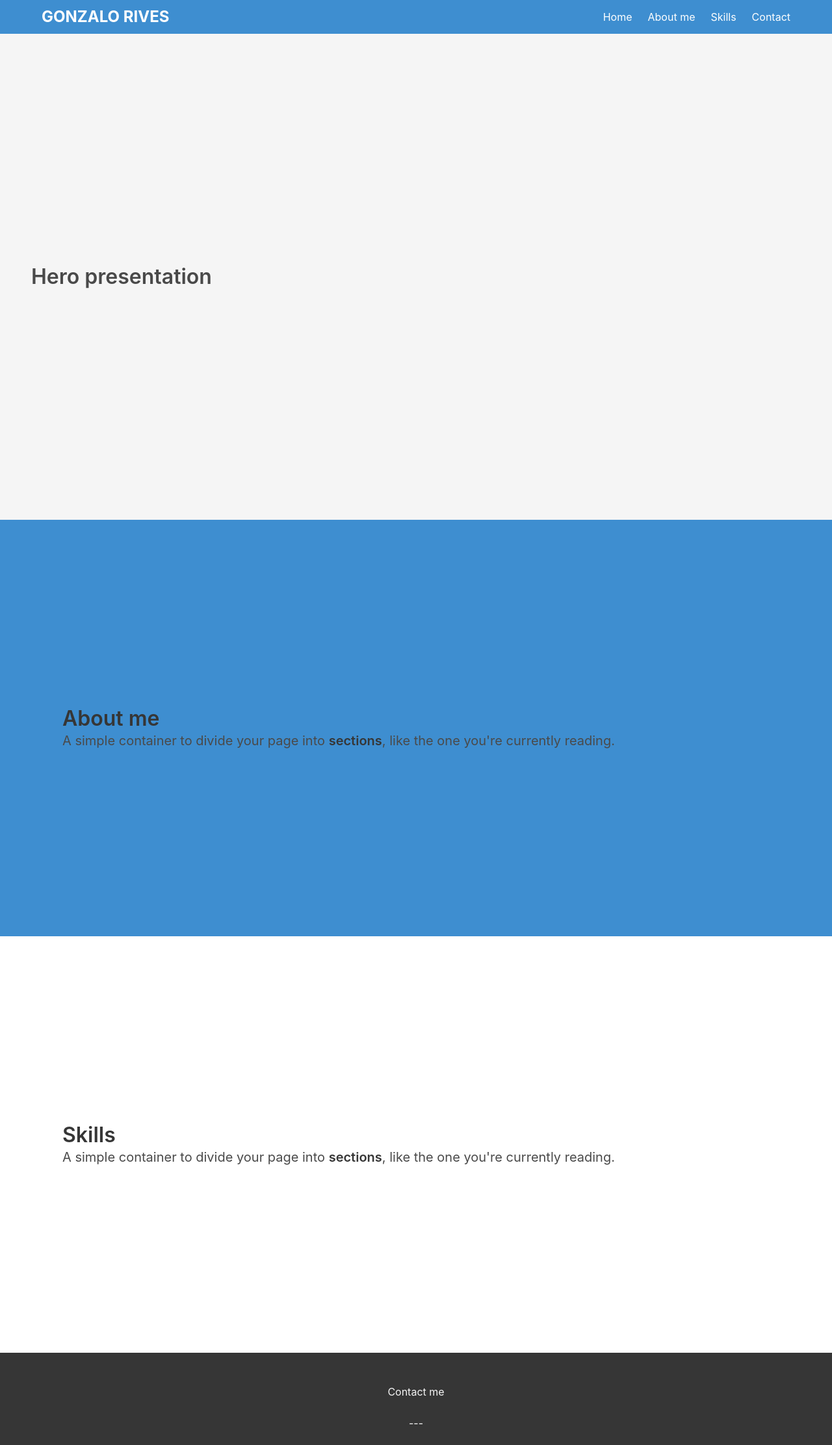
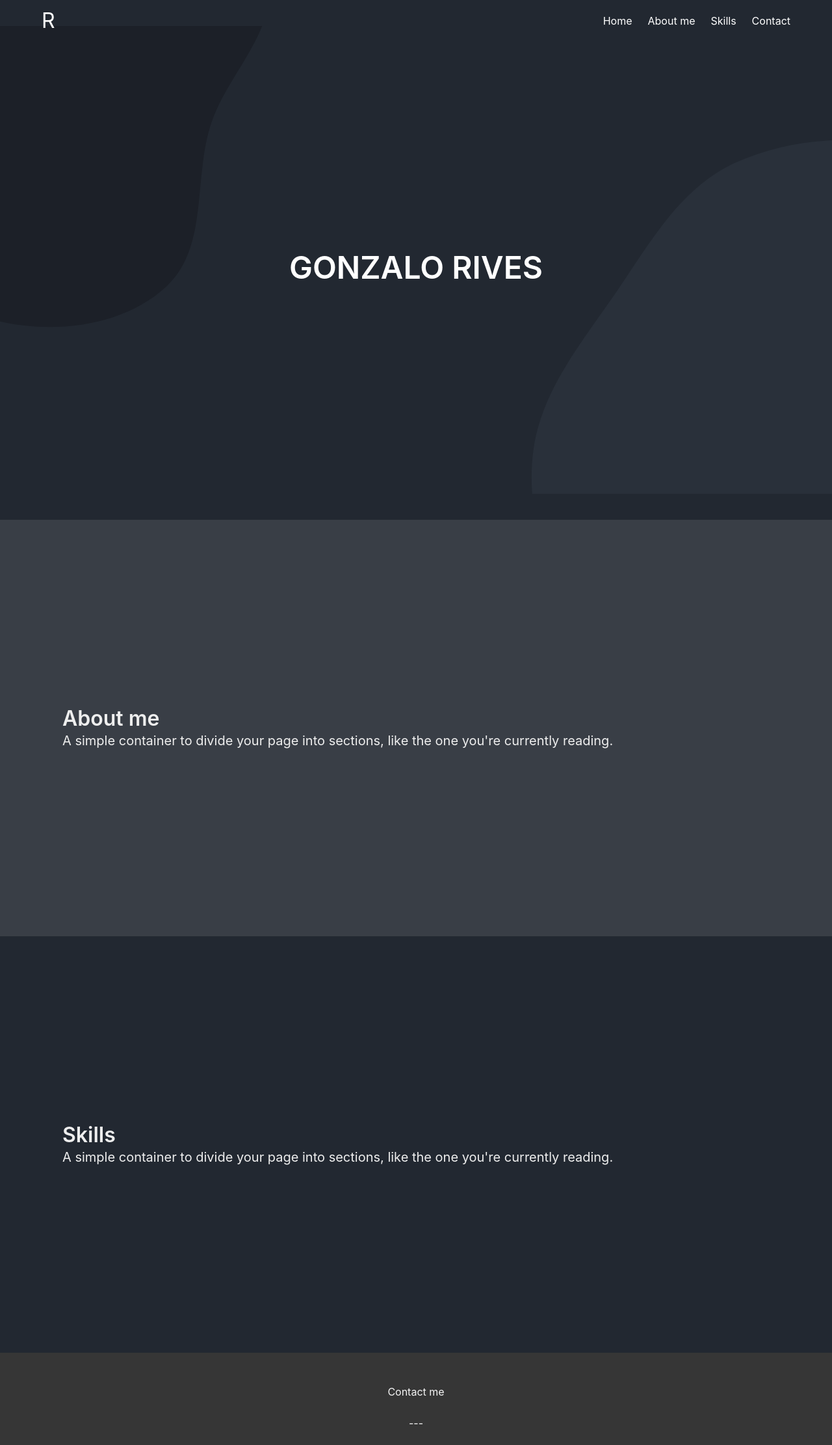
Before and after one commit to 1rives/portfolio, a plain HTML site: page index.html in a window 1280 px wide. Shown: the whole page at 65% size. Drawn offline with Linux system fonts and the light colour scheme.

Commit message:
Updated hero design

```diff
--- /dev/null
+++ b/assets/css/colors.css
@@ -0,0 +1,7 @@
+:root {
+    /* Color palette: https://colorhunt.co/palette/27374d526d829db2bfdde6ed */
+    --color-shade-one: #222831;
+    --color-shade-two: #393E46;
+    --color-shade-three: #EEEEEE;
+    --color-primary: #D65A31;
+}
--- a/assets/css/styles.css
+++ b/assets/css/styles.css
@@ -1,3 +1,5 @@
+
+
 /* Broken responsiveness on mobile fix */
 
 body,html {
@@ -9,3 +11,51 @@ body,html {
 .footer {
     padding-bottom: 1.7%;
 }
+
+.navbar-image {
+    background-color: transparent;
+    background-image: none;
+   /* box-shadow: 0px 4px 14px 0px rgba(0, 0, 0, 0.059);
+    -webkit-box-shadow: 0px 4px 14px 0px rgba(0, 0, 0, 0.125);
+    -moz-box-shadow: 0px 4px 14px 0px rgba(0, 0, 0, 0.13); */
+}
+
+.dark-theme {
+    color: var(--color-shade-four);
+    background-color: var(--color-shade-one);
+}
+
+.dark-theme-secondary {
+    color: var(--color-shade-four);
+    background-color: var(--color-shade-two);
+}
+
+/* Custom class to center all navbar items */
+
+.navbar-center {
+    margin-left: auto;
+    margin-right: auto;
+}
+
+/* Color theme */
+
+.background-color {
+    background-color: var(--color-shade-one) !important;
+}
+
+.background-color-sec {
+    background-color: var(--color-shade-two) !important;
+}
+
+.text-color {
+    color: var(--color-shade-three) !important;
+}
+
+.hero-image {
+    background: url(), url(../img/ooorganize.svg);
+    background-repeat: no-repeat, no-repeat;
+    background-position: center, center;
+    background-size: 50%, 100%;
+
+
+}
--- a/index.html
+++ b/index.html
@@ -4,6 +4,7 @@
     <meta charset="UTF-8">
     <meta name="viewport" content="width=device-width, initial-scale=1.0">
     <!-- CSS Stylesheets -->
+    <link rel="stylesheet" href="assets/css/colors.css">
     <link rel="stylesheet" href="assets/css/bulma.css">
     <link rel="stylesheet" href="assets/css/styles.css">
     <title>Gonzalo Rives</title>
@@ -11,23 +12,29 @@
 <body>
 
   <!-- Start Navbar -->
-  <nav class="navbar is-info">
 
+  <!-- End Hero Section -->
+
+  <!-- Start Hero Section -->
+  <section class="hero is-fullheight is-dark background-color hero-image">
+    <div class="hero-head">
+
+      <!-- Hero navbar: will stick at the top -->
+      <nav class="navbar">
         <div class="container">
+
           <div class="navbar-brand">
-
-        <a class="navbar-item" href="#hero">
-          <strong class="is-size-4">GONZALO RIVES</strong>
+            <a class="navbar-item">
+              <span class="is-size-3">R</span>
             </a>
-        <div class="navbar-burger" data-target="navbarItems">
+            <span class="navbar-burger" data-target="navbarMenuHeroA">
               <span></span>
               <span></span>
               <span></span>
+            </span>
           </div>
 
-      </div>
-
-      <div id="navbarItems" class="navbar-menu">
+          <div id="navbarMenuHeroA" class="navbar-menu">
             <div class="navbar-end">
               <a class="navbar-item" href="#hero">
                 Home
@@ -43,33 +50,43 @@
               </a>
             </div>
           </div>
+
+        </div>
+      </nav>
+      <!-- Hero navbar: will stick at the top -->
     </div>
 
+    <!-- Hero content: will be in the middle -->
+    <h1 class="title navbar-center is-size-1 ">GONZALO RIVES</h1>
+
+    <!-- Hero footer: will stick at the bottom -->
+    <div class="hero-foot">
+      <nav class="tabs">
+        <div class="container navbar-center">
+          <ul>
+            <li class="is-active"><a></a></li>
+          </ul>
+        </div>
       </nav>
-  <!-- End Hero Section -->
+    </div>
 
-  <!-- Start Hero Section -->
-  <section class="hero is-light is-fullheight-with-navbar">
-    <div class="hero-body">
-      <h1 class="title">Hero presentation</h1>
-    </div>
   </section>
   <!-- End Hero Section -->
 
   <!-- Start About me Section -->
-  <section class="section is-large has-background-info has-text-white-vis">
-    <h1 class="title">About me</h1>
-    <h2 class="subtitle">
-      A simple container to divide your page into <strong>sections</strong>, like the one you're currently reading.
+  <section class="section is-large background-color-sec">
+    <h1 class="title text-color">About me</h1>
+    <h2 class="subtitle text-color">
+      A simple container to divide your page into sections, like the one you're currently reading.
     </h2>
   </section>
   <!-- End About me Section -->
 
   <!-- Start Skills Section -->
-  <section class="section is-large has-background-white">
-    <h1 class="title">Skills</h1>
-    <h2 class="subtitle">
-      A simple container to divide your page into <strong>sections</strong>, like the one you're currently reading.
+  <section class="section is-large is-dark background-color">
+    <h1 class="title text-color">Skills</h1>
+    <h2 class="subtitle text-color">
+      A simple container to divide your page into sections, like the one you're currently reading.
     </h2>
   </section>
   <!-- End Skills Section -->
```
Also changed, not shown: assets/css/bulma.css, assets/fonts/Helvetica-Bold.ttf (added), assets/fonts/Helvetica.ttf (added), assets/img/magicpattern-blob-composition-1691712953203.svg (added), assets/img/ooorganize.svg (added), assets/img/ooorganize2.svg (added). Lines whose indentation alone changed are shown as unchanged.
